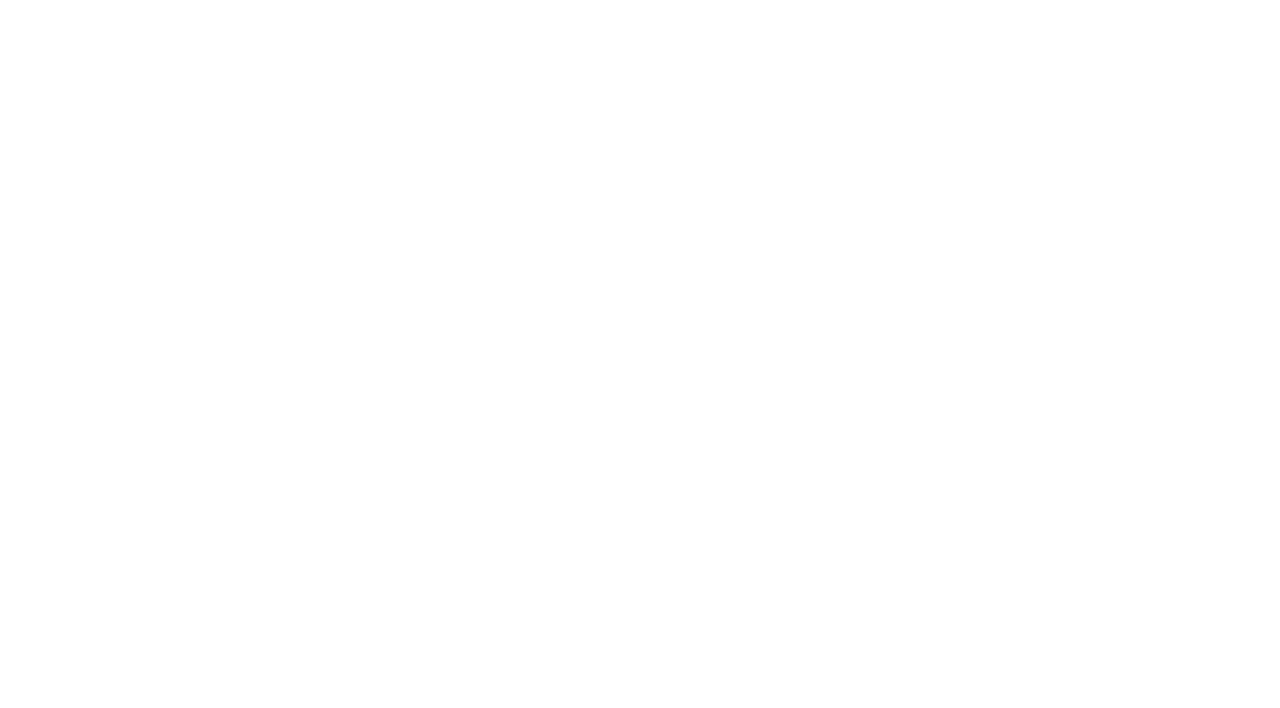
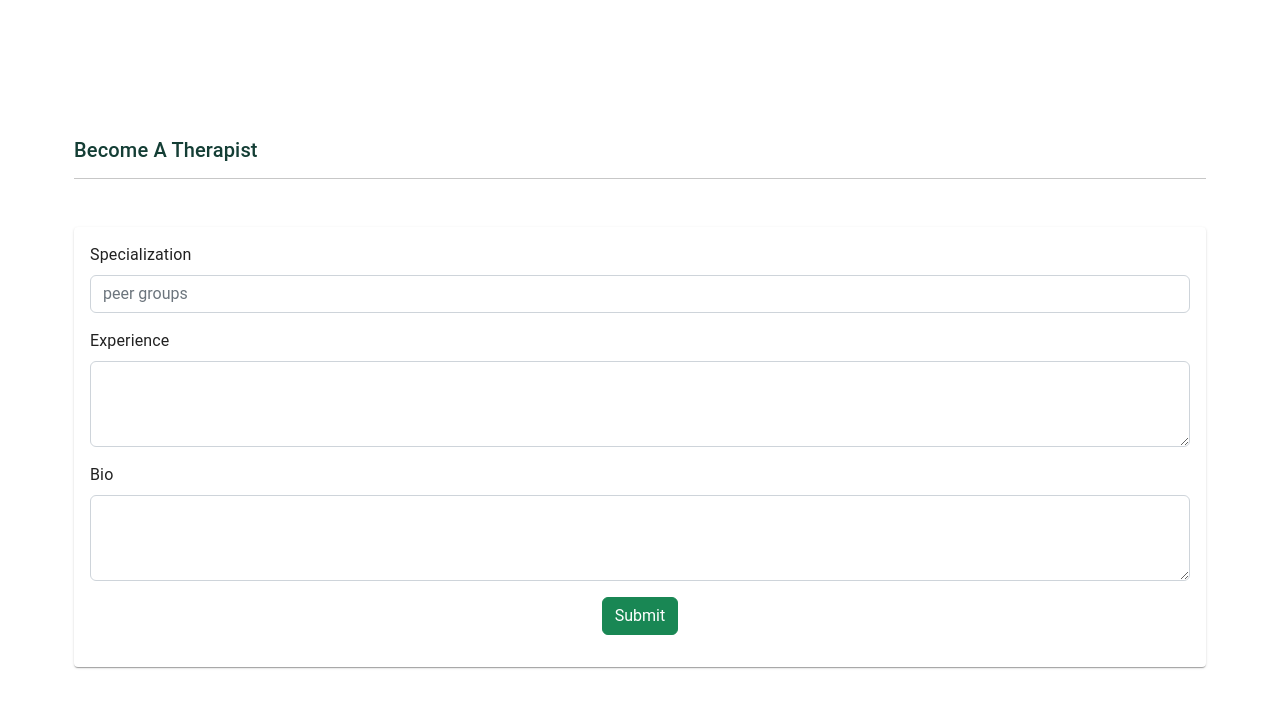
Before and after one commit to DanielGithumbi21/Positive-minds, a React (Vite) app: page /client/be-a-therapist in a window 1280 px wide. Before the commit this address had no page. Shown: the top 708 px of the page. Built offline with nearby package versions, Linux system fonts and the light colour scheme.

Commit message:
created therapist page and integrated with backend

```diff
--- a/src/Data/users/users.jsx
+++ b/src/Data/users/users.jsx
@@ -1,5 +1,6 @@
 import { api } from "../Auth/Data";
 import authHeader from "../Auth/AuthHelper";
+import axios from "axios";
 
 const getProfile = async (setIsLoading) => {
     try {
@@ -15,6 +16,16 @@ const getProfile = async (setIsLoading) => {
     }
 };
 
+const beTherapist = (post, setOpen) => {
+    axios.post(`${api}/counselor_profiles`, post, {
+        headers: authHeader()
+    })
+        .then((data) => {
+            setOpen(true)
+
+        })
+}
+
 export {
-    getProfile
+    getProfile, beTherapist
 }
--- a/src/Routes/RoutesPage.jsx
+++ b/src/Routes/RoutesPage.jsx
@@ -9,6 +9,7 @@ import { DataContext } from '../Context/DataContext';
 import { Route, Routes } from 'react-router';
 import Dashboard from '../components/Clients/Dashboard';
 import Profile from '../components/Clients/Profile';
+import BeTherapist from '../components/Clients/BeTherapist';
 const drawerWidth = 300;
 
 const Main = styled('main', { shouldForwardProp: (prop) => prop !== 'open' })(
@@ -61,6 +62,7 @@ const RoutesPage = () => {
                 <Routes>
                     <Route path='/client' element={<Dashboard />} />
                     <Route path='/client/profile' element={<Profile />} />
+                    <Route path='/client/be-a-therapist' element={<BeTherapist />} />
                 </Routes>
 
             </Main>
--- /dev/null
+++ b/src/components/Clients/BeTherapist.jsx
@@ -0,0 +1,69 @@
+import { Card } from '@mui/material'
+import React, { useContext, useState } from 'react'
+import { DataContext } from '../../Context/DataContext'
+import { beTherapist } from '../../Data/users/users'
+import { useNavigate } from 'react-router'
+import AlertDialog from './Dialog'
+
+const BeTherapist = () => {
+  const navigate = useNavigate()
+  const [open, setOpen] = useState(false)
+  const [formData, setFormData] = useState({ specialization: "", bio: "", experience: "" })
+  const { user } = useContext(DataContext)
+
+  const handleChange = (e) => {
+    setFormData({ ...formData, [e.target.name]: e.target.value })
+  }
+  const handleClose = () => {
+    setOpen(false)
+    navigate("/client")
+  }
+  const handleGoHome = () => {
+    setOpen(false)
+    navigate("/client")
+  }
+  const onSubmit = (e) => {
+    e.preventDefault()
+    const post = {
+      specialization: formData.specialization,
+      experience: formData.experience,
+      bio: formData.bio,
+      user_id: user.user.id
+    }
+    beTherapist(post, setOpen)
+
+  }
+  return (
+    <React.Fragment>
+      <div className="container-fluid p-4">
+        {
+          open ? <AlertDialog open={open} handleClose={handleClose} handleClickHome={handleGoHome} /> : ""
+        }
+        <h5 style={{ color: "#143E35" }}>Become A Therapist</h5>
+        <hr className="light mb-5 mt-3" />
+
+        <Card className='p-3'>
+          <form onSubmit={onSubmit}>
+            <div className="mb-3">
+              <label for="exampleFormControlInput1" className="form-label">Specialization</label>
+              <input onChange={handleChange} name='specialization' required type="text" className="form-control" id="exampleFormControlInput1" placeholder="peer groups" />
+            </div>
+            <div className="mb-3">
+              <label for="exampleFormControlTextarea1" className="form-label">Experience</label>
+              <textarea onChange={handleChange} required name="experience" className="form-control" id="exampleFormControlTextarea1" rows="3"></textarea>
+            </div>
+            <div className="mb-3">
+              <label for="exampleFormControlTextarea1" className="form-label">Bio</label>
+              <textarea onChange={handleChange} name="bio" required className="form-control" id="exampleFormControlTextarea1" rows="3"></textarea>
+            </div>
+            <div className="text-center mb-3">
+              <button className="btn btn-success">Submit</button>
+            </div>
+          </form>
+        </Card>
+      </div>
+    </React.Fragment>
+  )
+}
+
+export default BeTherapist
--- /dev/null
+++ b/src/components/Clients/Dialog.jsx
@@ -0,0 +1,40 @@
+import * as React from 'react';
+import Button from '@mui/material/Button';
+import Dialog from '@mui/material/Dialog';
+import DialogActions from '@mui/material/DialogActions';
+import DialogContent from '@mui/material/DialogContent';
+import DialogContentText from '@mui/material/DialogContentText';
+import DialogTitle from '@mui/material/DialogTitle';
+
+export default function AlertDialog({ handleClose, open, handleClickHome }) {
+    return (
+        <div>
+            <Dialog
+                open={open}
+                onClose={handleClose}
+                aria-labelledby="alert-dialog-title"
+                aria-describedby="alert-dialog-description"
+            >
+                <DialogTitle id="alert-dialog-title">
+                    Thank you, your request was received.
+                </DialogTitle>
+                <DialogContent>
+                    <DialogContentText className='text-center' id="alert-dialog-description">
+                        You are being vetted, once approved you will be notified.
+                    </DialogContentText>
+                </DialogContent>
+                <div className="text-center" style={{ marginRight: "150px" }}>
+
+                    <DialogActions >
+                        <button onClick={handleClose} className='btn btn-danger btn-md'>Cancel</button>
+                        <button onClick={handleClickHome} className="btn btn-md btn-success" autoFocus>
+                            Go Home
+                        </button>
+
+                    </DialogActions>
+                </div>
+
+            </Dialog >
+        </div >
+    );
+}
--- a/src/components/Sidebar/sideBarItems.js
+++ b/src/components/Sidebar/sideBarItems.js
@@ -32,7 +32,7 @@ const drawerItems = [
       {
         name: "Become a Therapist",
         Icon: PersonIcon,
-        link: "/",
+        link: "/client/be-a-therapist",
       },
       {
         name: "Book a Private Session",
--- a/src/components/Sign/Login.jsx
+++ b/src/components/Sign/Login.jsx
@@ -156,7 +156,7 @@ const Login = () => {
 
 
                             </div>
-                            <button className="btn btn-primary btn-md mb-3" disabled={isLoading ? true : false} >  Register</button>
+                            <button className="btn btn-success btn-md mb-3" disabled={isLoading ? true : false} >  Register</button>
 
                         </form>
                         :
@@ -189,7 +189,7 @@ const Login = () => {
                                     />
 
                                 </div>
-                                <button className="btn btn-primary btn-md mb-3" disabled={isLoading ? true : false}>  Login</button>
+                                <button className="btn btn-success btn-md mb-3" disabled={isLoading ? true : false}>  Login</button>
 
                             </form>
                         </React.Fragment>
@@ -197,7 +197,7 @@ const Login = () => {
 
 
                 <div>
-                    <button className="btn btn-outline-primary btn-md mb-3" onClick={switchMode}>{isSignup ? "Already have an account? Login" : "Don't have an account? Register"} </button>
+                    <button className="btn btn-outline-success btn-md mb-3" onClick={switchMode}>{isSignup ? "Already have an account? Login" : "Don't have an account? Register"} </button>
                 </div>
 
             </Card>
```
